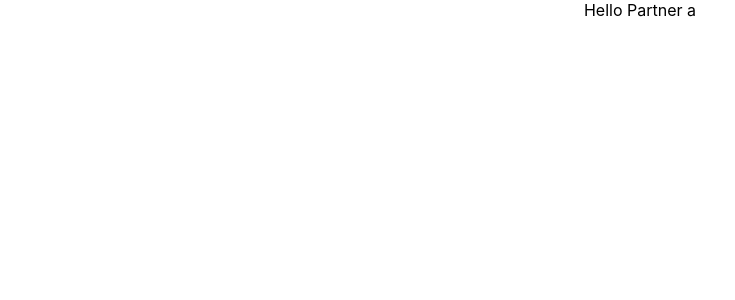
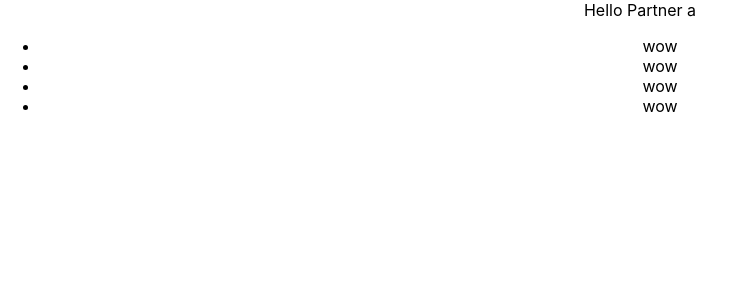
Before and after one commit to cmd08010/react-portfolio, a React (Create React App) app: page / in a window 1280 px wide. Shown: the top 300 px of the page, without its empty margins (0-735 px from the left). Built offline with nearby package versions, Linux system fonts and the light colour scheme.

Commit message:
add some stuff git status

```diff
--- a/src/App.js
+++ b/src/App.js
@@ -1,9 +1,21 @@
-import React from "react"
-import logo from "./logo.svg"
-import "./App.css"
+import React from 'react';
+import logo from './logo.svg';
+import './App.css';
 
 function App() {
-  return <div className="App">Hello Partner a</div>
+  return (
+    <div className="App">
+      Hello Partner a
+      <ul>
+        <li>wow</li>
+        <li>wow</li>
+
+        <li>wow</li>
+
+        <li>wow</li>
+      </ul>
+    </div>
+  );
 }
 
-export default App
+export default App;
```
